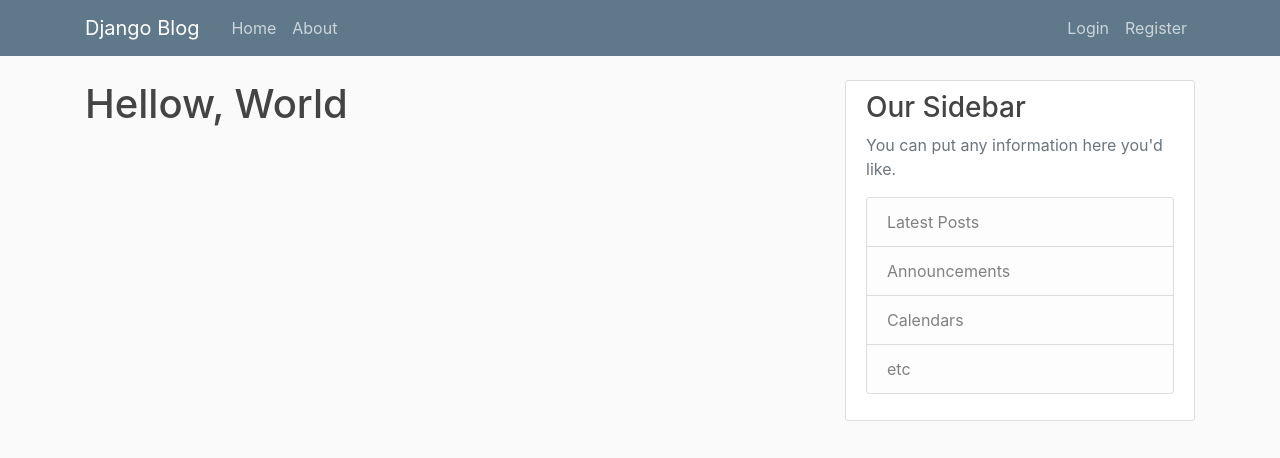
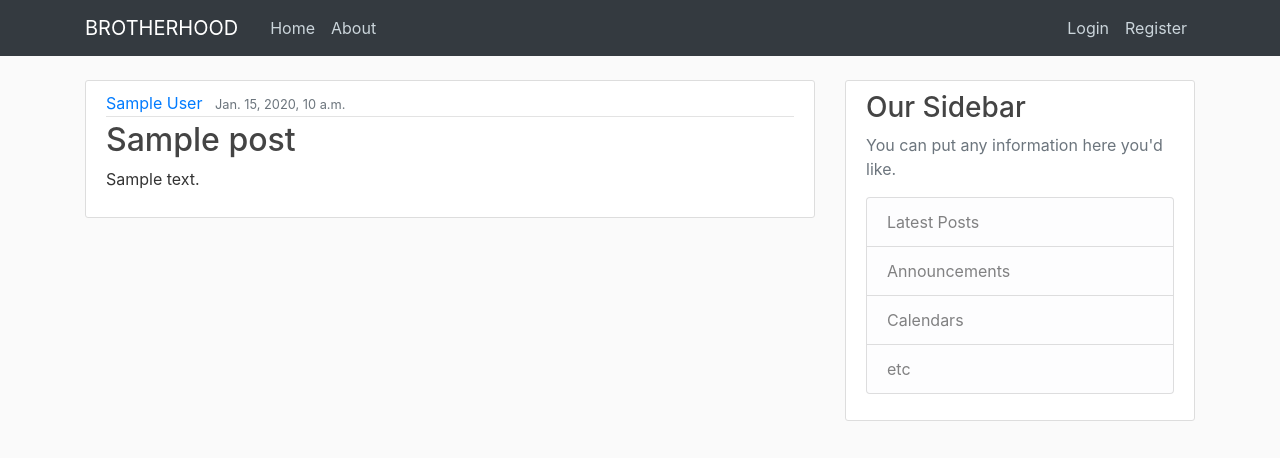
Before and after one commit to Pipsson/brotherhood_blog_djangot_projec, a Django app: template blog/templates/blog/home.html in a window 1280 px wide. Shown: the top 458 px of the page. Run offline with Django 3.2, Linux system fonts and the light colour scheme; the template is opened without the code that fills it: most values are stand-ins (such as "Sample title", 1, 10 or a date in 2020); some libraries are stand-ins or nearby versions.

Commit message:
changes on homepage

```diff
--- a/blog/templates/blog/base.html
+++ b/blog/templates/blog/base.html
@@ -20,9 +20,9 @@
 </head>
 <body>
     <header class="site-header">
-      <nav class="navbar navbar-expand-md navbar-dark bg-steel fixed-top">
+      <nav class="navbar navbar-expand-md navbar-dark bg-dark fixed-top">
         <div class="container">
-          <a class="navbar-brand mr-4" href="{% url 'blog-home' %}">Django Blog</a>
+          <a class="navbar-brand mr-4" href="{% url 'blog-home' %}">BROTHERHOOD</a>
           <button class="navbar-toggler" type="button" data-toggle="collapse" data-target="#navbarToggle" aria-controls="navbarToggle" aria-expanded="false" aria-label="Toggle navigation">
           <span class="navbar-toggler-icon"></span>
           </button>
--- a/blog/templates/blog/home.html
+++ b/blog/templates/blog/home.html
@@ -1,4 +1,15 @@
-{% extends 'blog/base.html'%}
-{% block content%}
-  <h1>Hellow, World</h1>
-{% endblock %}
+{% extends "blog/base.html" %}
+{% block content %}
+    {% for post in posts %}
+        <article class="media content-section">
+          <div class="media-body">
+            <div class="article-metadata">
+              <a class="mr-2" href="#">{{ post.author }}</a>
+              <small class="text-muted">{{ post.date_posted }}</small>
+            </div>
+            <h2><a class="article-title" href="#">{{ post.title }}</a></h2>
+            <p class="article-content">{{ post.content }}</p>
+          </div>
+        </article>
+    {% endfor %}
+{% endblock content %}
```
Also changed, not shown: blog/views.py (+24 -6 lines).
